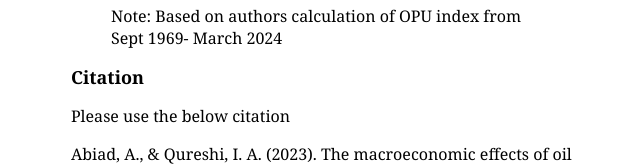
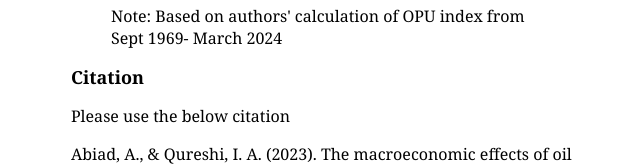
Before and after one commit to aris-zoleta/opuindex, a plain HTML site: page about.html in a window 1280 px wide. Shown: the part 977-1144 px from the top of the page, 307-947 px from the left. Drawn offline with Linux system fonts and the light colour scheme.

Commit message:
Update about.html

```diff
--- a/about.html
+++ b/about.html
@@ -71,7 +71,7 @@
 
             <figure>
                 <img src="https://raw.githubusercontent.com/aris-zoleta/opuindex.github.io/master/OPU.jpg" alt="OPU Image">
-                <figcaption>Note: Based on authors calculation of OPU index from Sept 1969- March 2024</figcaption>
+                <figcaption>Note: Based on authors' calculation of OPU index from Sept 1969- March 2024</figcaption>
             </figure>
         </section>
 
```
